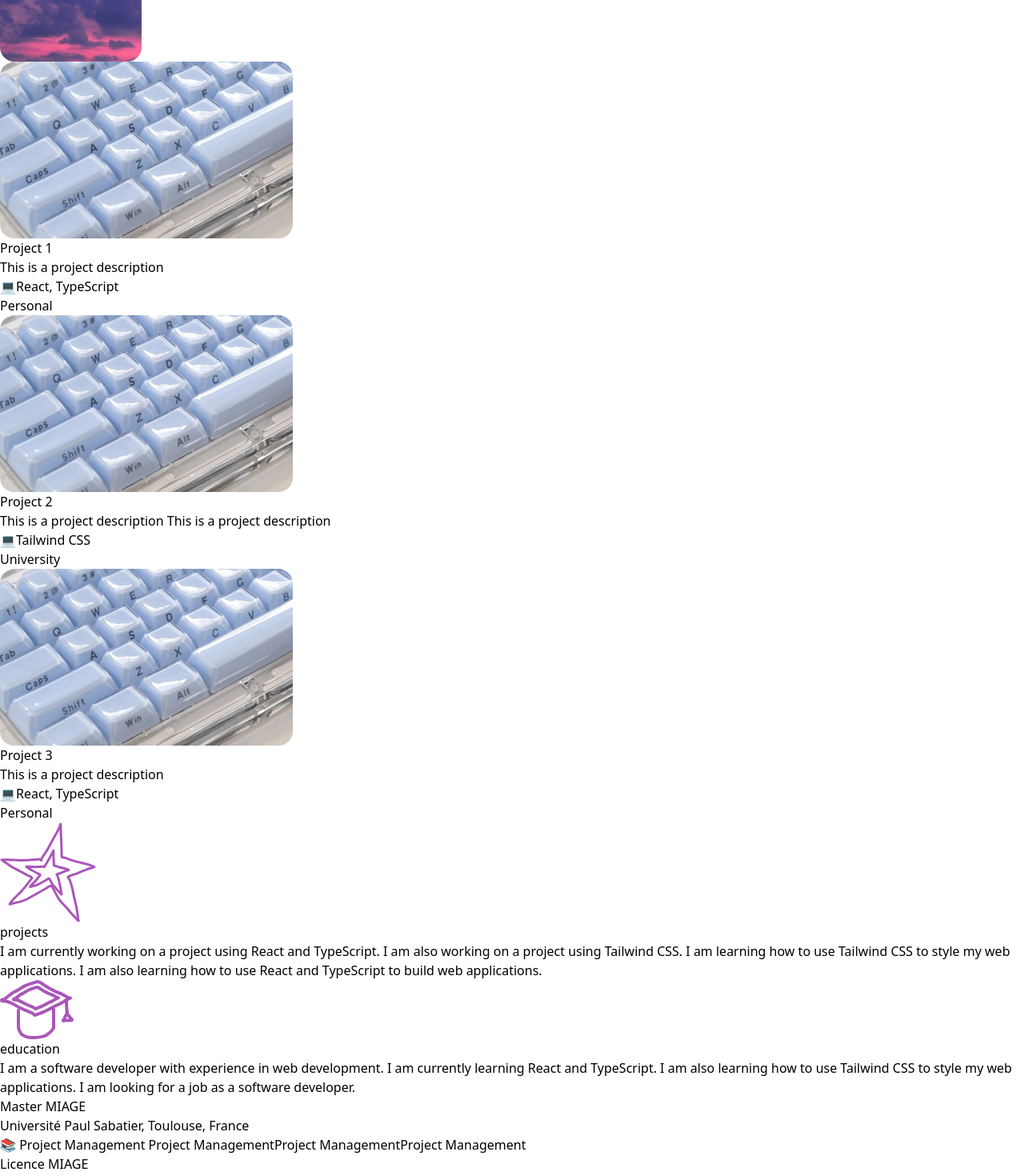
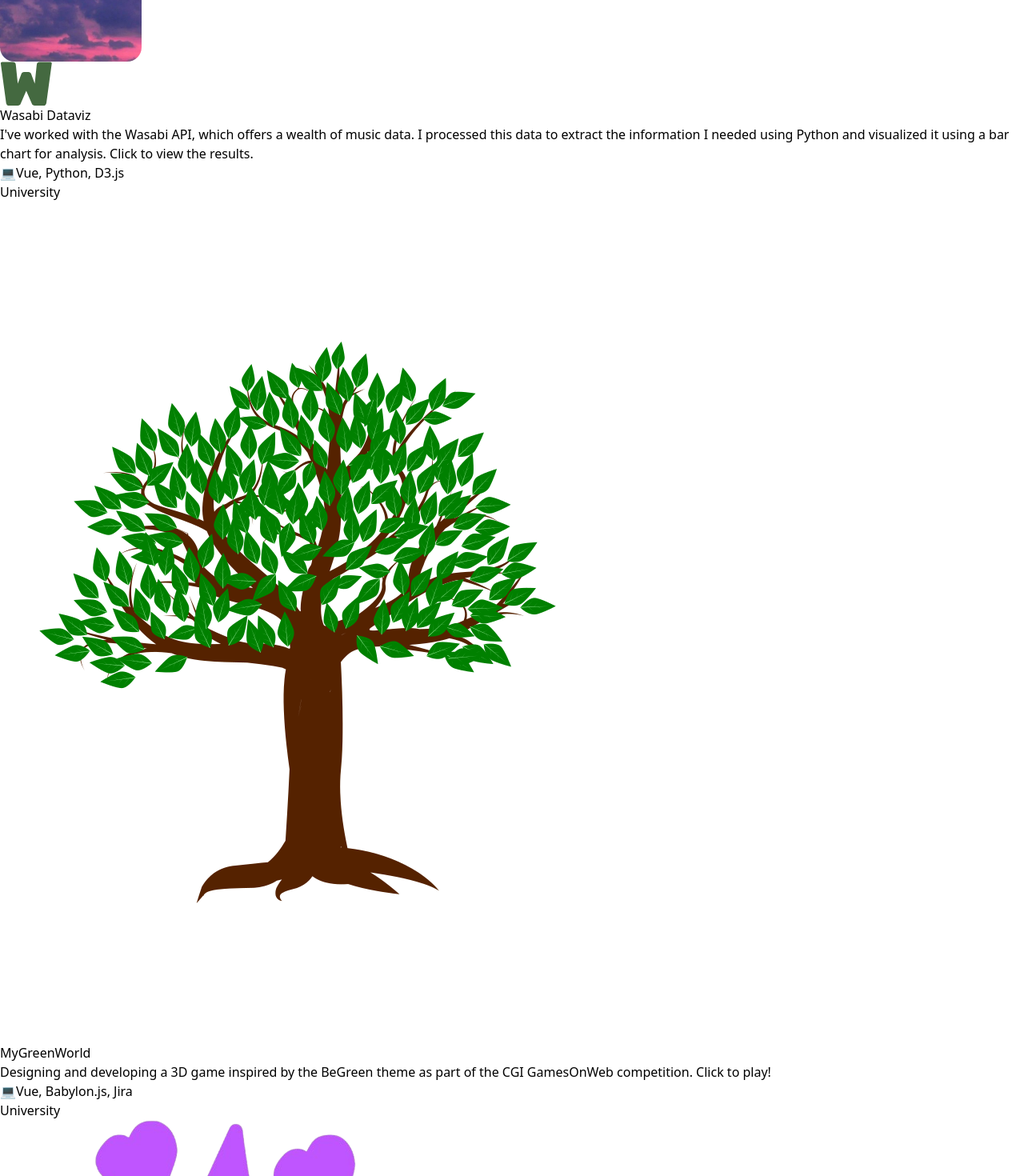
Before and after one commit to lempichaimae/portfolio, a React (Vite) app: page / in a window 1280 px wide. Shown: the part 1300-2770 px from the top of the page at 80% size. Built offline with nearby package versions, Linux system fonts and the light colour scheme.

Commit message:
feat: contents

```diff
--- a/src/components/Education.tsx
+++ b/src/components/Education.tsx
@@ -1,21 +1,22 @@
 import Description from "./Description";
 import EducationIcon from '../assets/icon_education.svg';
+import Descriptions from "../data/Descriptions";
 
 const education = [
   {
     title: "Master MIAGE",
     school: "Université Paul Sabatier, Toulouse, France",
-    tags: ["Project Management Project ManagementProject ManagementProject Management"],
+    tags: ["Project Management, Cybersecurity, Big Data, AI, Cloud Computing"],
   },
   {
     title: "Licence MIAGE",
     school: "Université Paul Sabatier, Toulouse, France",
-    tags: ["Web development"],
+    tags: ["Web development, Databases, Project Management, Information Systems"],
   },
   {
     title: "Licence AES",
     school: "Université Sophia Anipolis, Nice, France",
-    tags: ["Web development"],
+    tags: ["Management, Economics, Law, Statistics, Accounting"],
   },
 ];
 
@@ -25,9 +26,9 @@ const Education = () => {
       <div className="flex justify-center items-center h-full mt-[450px] md:mt-0">
         <Description
           icon={EducationIcon}
-          title="education"
-          position=""
-          description="I am a software developer with experience in web development. I am currently learning React and TypeScript. I am also learning how to use Tailwind CSS to style my web applications. I am looking for a job as a software developer."
+          title={Descriptions.Education.title}
+          position={null}
+          description={Descriptions.Education.description}
         />
       </div>
       <div className="h-full flex items-center relative">
--- a/src/components/Presentation.tsx
+++ b/src/components/Presentation.tsx
@@ -6,6 +6,7 @@ import Chefchaouen from '../assets/img_chefchaouen.svg';
 import Sky from '../assets/img_sky.svg';
 import Arrow from '../assets/icon_arrow.svg';
 import Description from './Description';
+import Descriptions from '../data/Descriptions';
 const Presentation = () => {
     return (
 
@@ -13,9 +14,9 @@ const Presentation = () => {
       <div className="flex flex-col justify-center items-center h-full mt-5 md:mt-0">
             <Description
               icon={Idea}
-              title="chaimae"
-              position="Software Developer"
-              description="I am a software developer with experience in web development. I am currently learning React and TypeScript. I am also learning how to use Tailwind CSS to style my web applications. I am looking for a job as a software developer.">
+              title={Descriptions.Presentation.title}
+              position={Descriptions.Presentation.position}
+              description={Descriptions.Presentation.description}>
             </Description>
             <img src={Arrow} alt="arrow" className="w-6 mt-16 my-16 md:mb-0 md:mr-96"/>
             </div>
--- a/src/components/Projects.tsx
+++ b/src/components/Projects.tsx
@@ -1,33 +1,35 @@
 import Description from "./Description";
 import Stars from '../assets/icon_stars.svg';
 import ProjectCard, { Project } from "./ProjectCard";
-import Clavier from '../assets/img_clavier.svg';
-
+import Descriptions from "../data/Descriptions";
+import Wasabi from '../assets/img_wasabi.svg';
+import Tree from '../assets/img_tree.png';
+import Logo from '../../public/logo.png';
 const Projects = () => {
     const projects: Project[] = [
         {
-            title: 'Project 1',
-            description: 'This is a project description',
-            technologies: ['React', 'TypeScript'],
-            icon: Clavier,
-            type: 'personal',
-            link: 'https://www.google.com'
+            title: 'Wasabi Dataviz',
+            description: "I've worked with the Wasabi API, which offers a wealth of music data. I processed this data to extract the information I needed using Python and visualized it using a bar chart for analysis. Click to view the results.",
+            technologies: ['Vue', 'Python', 'D3.js'],
+            icon: Wasabi,
+            type: 'university',
+            link: 'https://wasabi-project.github.io/wasabi-dataviz/#/'
         },
         {
-            title: 'Project 2',
-            description: 'This is a project description This is a project description',
-            technologies: ['Tailwind CSS'],
-            icon: Clavier,
+            title: 'MyGreenWorld',
+            description: 'Designing and developing a 3D game inspired by the BeGreen theme as part of the CGI GamesOnWeb competition. Click to play!',
+            technologies: ['Vue', 'Babylon.js','Jira'],
+            icon: Tree,
             type: 'university',
-            link: 'https://www.google.com'
+            link: 'https://mygreenworld.netlify.app/'
         },
         {
-            title: 'Project 3',
-            description: 'This is a project description',
-            technologies: ['React', 'TypeScript'],
-            icon: Clavier,
+            title: 'Portfolio',
+            description: 'Building my personal portfolio website to showcase my projects and skills. Click to view the code.',
+            technologies: ['React', 'TypeScript', 'Tailwind CSS'],
+            icon: Logo,
             type: 'personal',
-            link: 'https://www.google.com'
+            link: 'https://github.com/lempichaimae/portfolio'
         }
     ];
 
@@ -41,9 +43,9 @@ const Projects = () => {
             <div className="flex  justify-center lg:justify-end order-1 lg:order-2 mt-80 md:mt-0">
                 <Description
                     icon={Stars}
-                    title="projects"
+                    title={Descriptions.Projects.title}
                     position={null}
-                    description="I am currently working on a project using React and TypeScript. I am also working on a project using Tailwind CSS. I am learning how to use Tailwind CSS to style my web applications. I am also learning how to use React and TypeScript to build web applications."
+                    description={Descriptions.Projects.description}
                 />
             </div>
         </div>
--- /dev/null
+++ b/src/data/Descriptions.ts
@@ -0,0 +1,17 @@
+const Descriptions = {
+    Presentation: {
+        title: "chaimae",
+        position: "Full Stack Developer",
+        description: "I’m a full-stack developer who loves building sleek, efficient applications and finding smart solutions to challenges. Always eager to learn and collaborate, I’m all about turning ideas into reality. Let’s build something great together!"
+    },
+    Projects: {
+        title: "projects",
+        description: "During my studies and personal time, I’ve worked on a variety of projects that challenged me to build efficient APIs, develop interactive data visualizations, and even create a 3D game. Here are a few projects I’ve worked on. To dive deeper into these projects and explore more of my work, feel free to check out my GitHub on the contact section. I’d love to hear your thoughts or collaborate on future projects!"
+    },
+    Education: {
+        title: "education",
+        description: "I have a strong academic background in administration and information technology, which has equipped me with the skills necessary to navigate complex business environments. My education has provided me with a comprehensive understanding of management principles, data management, and software development, allowing me to effectively integrate technical solutions with business strategies."
+    }
+
+    };
+    export default Descriptions;
```
Also changed, not shown: src/assets/img_tree.png (added), src/assets/img_wasabi.svg (added).
